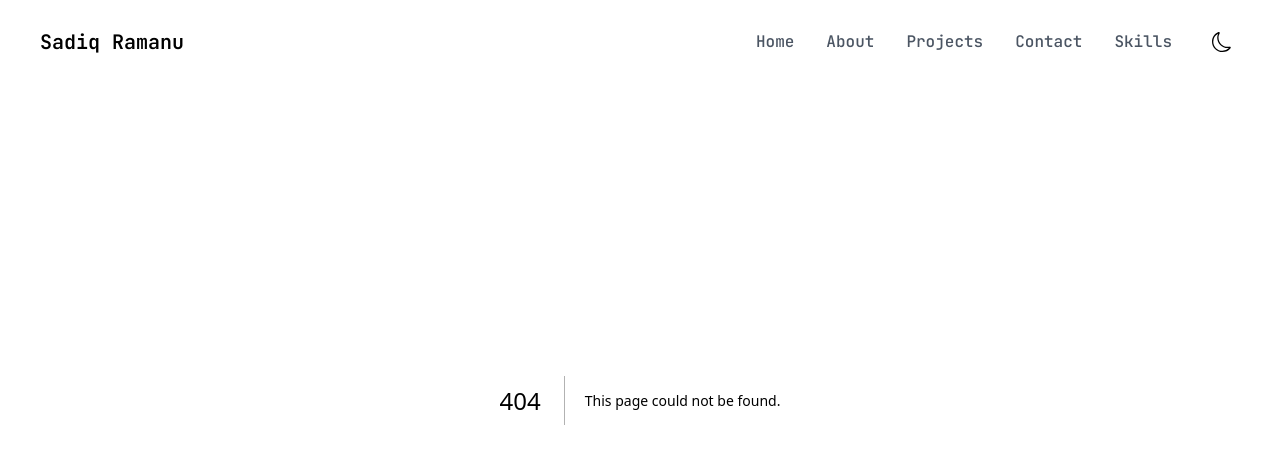
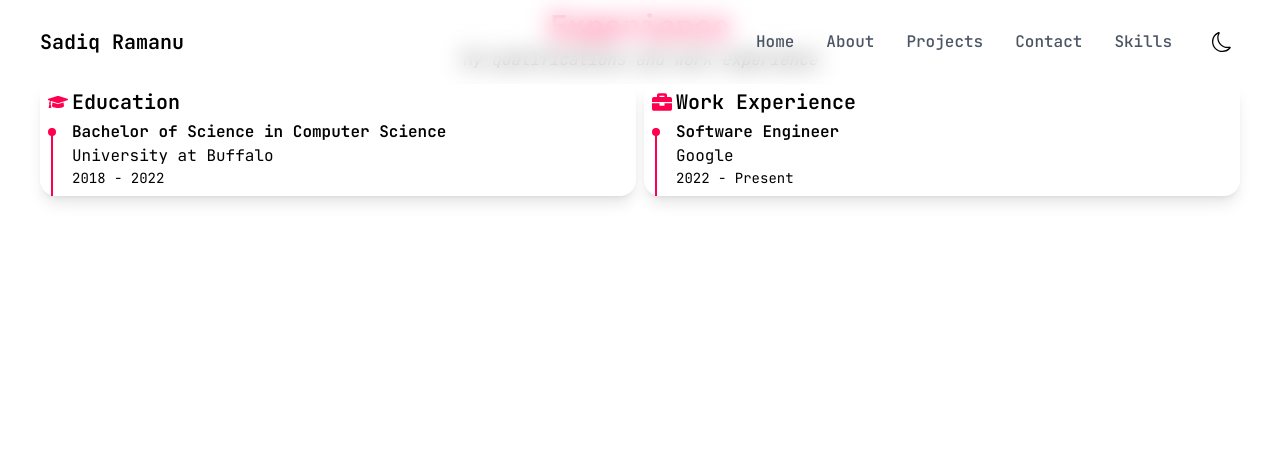
Before and after one commit to sadiqram/updated-portfolio, a Next.js app: page /Experience in a window 1280 px wide. Before the commit this address had no page. Shown: the top 464 px of the page. Built offline with nearby package versions, Linux system fonts and the light colour scheme.

Commit message:
Updated grad date and Major

```diff
--- /dev/null
+++ b/app/Experience/page.tsx
@@ -0,0 +1,58 @@
+"use client";
+
+import { FaGraduationCap, FaBriefcase } from "react-icons/fa";
+
+export default function Experience() {
+  return (
+    <section className="min-h-[30vh] py-2 bg-gradient-to-b from-background to-muted/20">
+      <div className="container mx-auto px-4 xl:px-0">
+        <h2 className="mb-1 text-center text-3xl font-bold bg-clip-text text-transparent bg-gradient-to-r from-primary to-primary/60">
+          Experience
+        </h2>
+        <span className="block mb-2 text-center text-muted-foreground">
+          <i>My qualifications and work experience</i>
+        </span>
+
+        <div className="grid md:grid-cols-2 gap-2">
+          {/* Education Section */}
+          <div className="bg-card rounded-2xl p-2 shadow-lg">
+            <div className="flex items-center gap-1 mb-1">
+              <FaGraduationCap className="text-primary text-xl" />
+              <h3 className="text-xl font-semibold">Education</h3>
+            </div>
+            <div className="space-y-1">
+              <div className="relative pl-6">
+                <div className="absolute left-0 top-2 w-2 h-2 rounded-full bg-primary"></div>
+                <div className="absolute left-[3px] top-2 h-full w-[2px] bg-primary"></div>
+                <div>
+                  <h4 className="font-semibold">Bachelor of Science in Computer Science</h4>
+                  <p className="text-muted-foreground">University at Buffalo</p>
+                  <p className="text-sm text-muted-foreground">2018 - 2022</p>
+                </div>
+              </div>
+            </div>
+          </div>
+
+          {/* Work Experience Section */}
+          <div className="bg-card rounded-2xl p-2 shadow-lg">
+            <div className="flex items-center gap-1 mb-1">
+              <FaBriefcase className="text-primary text-xl" />
+              <h3 className="text-xl font-semibold">Work Experience</h3>
+            </div>
+            <div className="space-y-1">
+              <div className="relative pl-6">
+                <div className="absolute left-0 top-2 w-2 h-2 rounded-full bg-primary"></div>
+                <div className="absolute left-[3px] top-2 h-full w-[2px] bg-primary"></div>
+                <div>
+                  <h4 className="font-semibold">Software Engineer</h4>
+                  <p className="text-muted-foreground">Google</p>
+                  <p className="text-sm text-muted-foreground">2022 - Present</p>
+                </div>
+              </div>
+            </div>
+          </div>
+        </div>
+      </div>
+    </section>
+  );
+}
```
